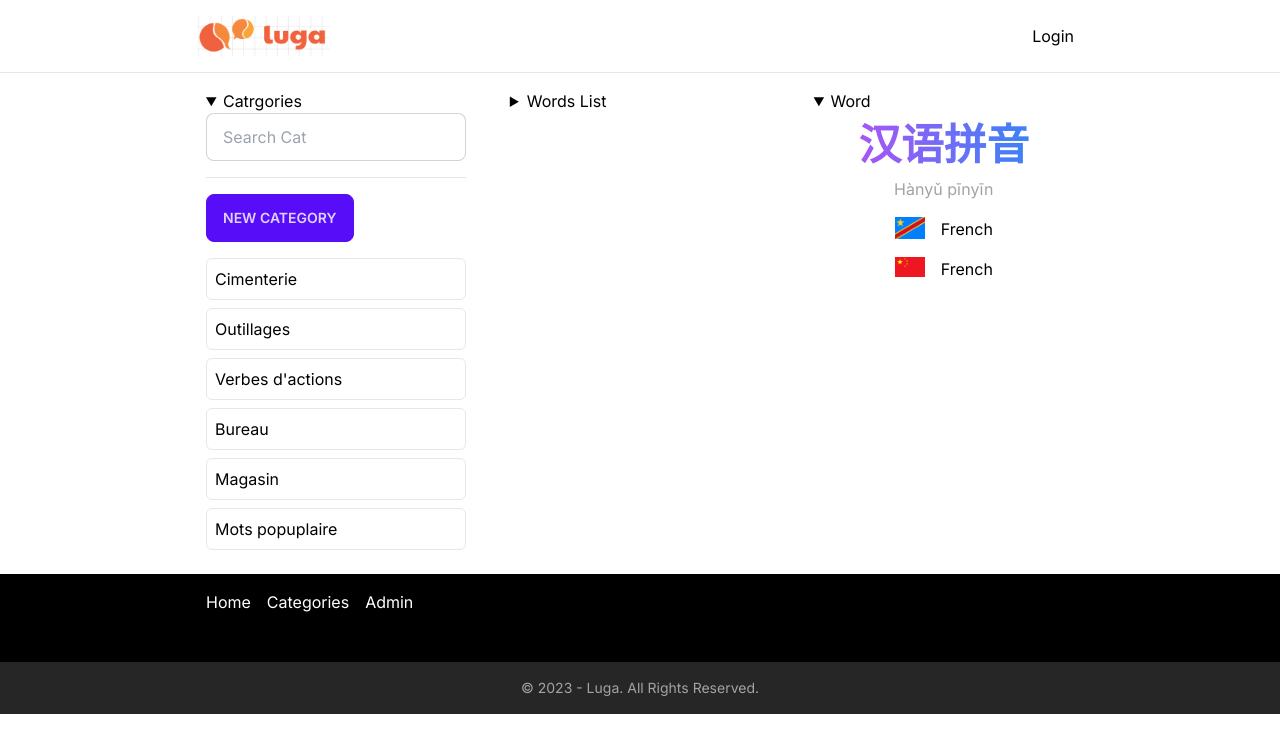
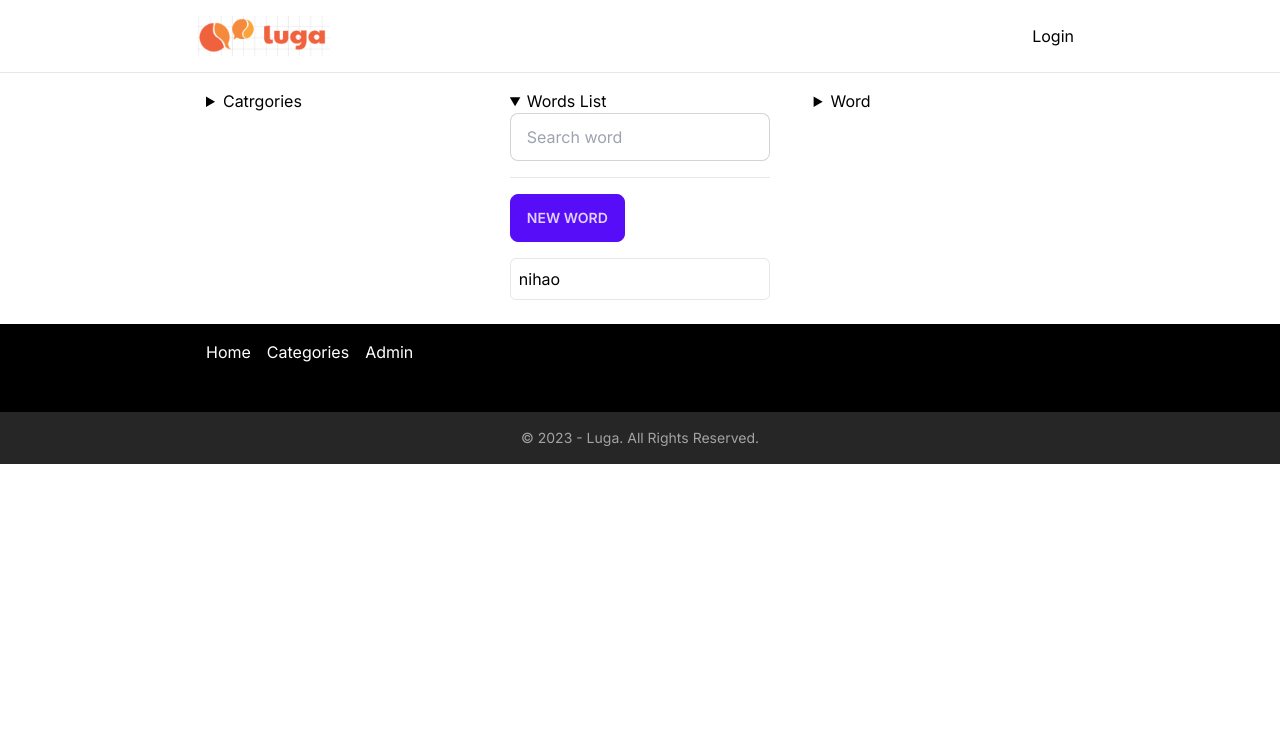
Before and after one commit to doctarhyf/luga, a Next.js app: page /admin in a window 1280 px wide. Both pictures are taken after a click on the heading "Words List". Shown: the top 752 px of the page. Built offline with nearby package versions, Linux system fonts and the light colour scheme.

Commit message:
form fix

```diff
--- a/app/admin/page.tsx
+++ b/app/admin/page.tsx
@@ -4,10 +4,10 @@ import { ROUTES, categories } from "../flow";
 import FormNewWord from "./componemts/FormNewWord";
 import PinyinKB from "./componemts/PinyinKB";
 import Link from "next/link";
-import { Category, Word } from "../types";
+import { ICategory, IWord } from "../types";
 import Image from "next/image";
 
-const Words: Word[] = [{ zh: "Nihao", fr: "nihao", sw: "jambo", py: "nihao" }];
+const Words: IWord[] = [{ zh: "Nihao", fr: "nihao", sw: "jambo", py: "nihao" }];
 
 const enum GUI_STATE {
   IDLE = 0,
@@ -24,6 +24,8 @@ function AdminPanel() {
   //const [editingWord, seteditingWord] = useState(false);
   const [loading, setloading] = useState(true);
   const [guimode, setguimode] = useState(GUI_STATE.IDLE);
+  const [newcatdata, setnewcatdata] = useState<ICategory | null>(null);
+  const [newworddata, setnewworddata] = useState<IWord | null>(null);
 
   return (
     <div className="mx-auto max-w-[900px]">
@@ -33,7 +35,7 @@ function AdminPanel() {
       <div className="flex flex-col md:flex-row justify-between p-4 "></div> */}
 
       <div className="flex flex-col md:flex-row justify-between p-4 ">
-        <details className=" md:w-[30%]" open>
+        <details className=" md:w-[30%]">
           <summary>Catrgories</summary>
 
           <div className="   ">
@@ -53,20 +55,42 @@ function AdminPanel() {
                 >
                   NEW CATEGORY
                 </button>
-                {categories.map((item: Category, i) => (
+                {categories.map((item: ICategory, i) => (
                   <button
                     key={i}
                     className="p-2 block w-full text-start border rounded-md cursor-pointer mb-2 hover:text-white hover:bg-orange-600 "
                   >
                     {item.name.fr}
                   </button>
-                ))}{" "}
+                ))}
               </>
             )}
 
             {guimode === GUI_STATE.EDITING_CATEGORY && (
               <>
                 <div className="flex items-center flex-col">
+                  <div className="pb-4 ">
+                    <input
+                      name="zh"
+                      type="text"
+                      placeholder="Hanzi"
+                      className="input input-bordered w-full"
+                    />
+                  </div>
+                  <div className="pb-4 ">
+                    <input
+                      type="text"
+                      placeholder="Search word"
+                      className="input input-bordered w-full"
+                    />
+                  </div>
+                  <div className="pb-4 ">
+                    <input
+                      type="text"
+                      placeholder="Search word"
+                      className="input input-bordered w-full"
+                    />
+                  </div>
                   <div className="pb-4 ">
                     <input
                       type="text"
@@ -77,6 +101,7 @@ function AdminPanel() {
                 </div>
                 <div>
                   <button className="btn btn-primary">SAVE</button>
+
                   <button
                     onClick={(e) => setguimode(GUI_STATE.IDLE)}
                     className="btn btn-warning"
@@ -92,7 +117,7 @@ function AdminPanel() {
           </div>
         </details>
 
-        <details className=" md:w-[30%]" open>
+        <details className=" md:w-[30%]">
           <summary>Words List</summary>
           <div className="  ">
             <div className="pb-4 border-b mb-4">
@@ -110,7 +135,7 @@ function AdminPanel() {
                 NEW Word
               </button>
             )}
-            {Words.map((item: Word, i) => (
+            {Words.map((item: IWord, i) => (
               <button
                 key={i}
                 className="p-2 block w-full text-start border rounded-md cursor-pointer mb-2 hover:text-white hover:bg-orange-600 "
@@ -121,7 +146,7 @@ function AdminPanel() {
           </div>
         </details>
 
-        <details className=" md:w-[30%]" open>
+        <details className=" md:w-[30%]">
           <summary>Word</summary>
 
           {guimode !== GUI_STATE.EDITING_WORD && (
--- a/app/categories/page.tsx
+++ b/app/categories/page.tsx
@@ -4,7 +4,7 @@ import { categories, strings } from "../flow";
 import next from "../../public/next.svg";
 import Image from "next/image";
 import Link from "next/link";
-import { Country, Word } from "../types";
+import { ICountry, IWord } from "../types";
 
 function Home() {
   const [lang, setlang] = useState("fr");
@@ -14,7 +14,7 @@ function Home() {
     if (countryString === null) {
       setlang("fr");
     } else {
-      const country: Country = JSON.parse(countryString);
+      const country: ICountry = JSON.parse(countryString);
       console.log(country);
       setlang(country.lang);
     }
@@ -25,10 +25,10 @@ function Home() {
     <div className="max-w-[900px] mx-auto">
       <div className="border-b mb-4">
         <div className="  text-[28pt] my-4 text-amber-600 ">
-          {strings[3][lang as keyof Word]}
+          {strings[3][lang as keyof IWord]}
         </div>
         <div className="   my-4 text-neutral-500 ">
-          {strings[4][lang as keyof Word]}
+          {strings[4][lang as keyof IWord]}
         </div>
       </div>
       <div className=" md:flex  ">
--- a/app/flow.ts
+++ b/app/flow.ts
@@ -1,6 +1,6 @@
-import { Category, Country, IRoute, Word } from "./types";
+import { ICategory, ICountry, IRoute, IWord } from "./types";
 
-export const categories: Category[] = [
+export const categories: ICategory[] = [
   {
     id: 0,
     name: { fr: "Cimenterie", zh: "水泥车间", sw: "Atelier ya ciment" },
@@ -43,7 +43,7 @@ export const categories: Category[] = [
   },
 ];
 
-export const strings: Word[] = [
+export const strings: IWord[] = [
   { fr: "Bonjour", sw: "Ni dje?", zh: "你好" },
   { fr: "Demarrer", sw: "Anza", zh: "开始" },
   { fr: "Rechercher", sw: "Mina tafuta ...", zh: "搜索" },
@@ -55,7 +55,7 @@ export const strings: Word[] = [
   },
 ];
 
-export const countries: Record<string, Country> = {
+export const countries: Record<string, ICountry> = {
   DRC: {
     id: 0,
     img: "/drc.png",
--- a/app/lang/page.tsx
+++ b/app/lang/page.tsx
@@ -3,16 +3,16 @@ import Image from "next/image";
 import { useState } from "react";
 import { countries, strings } from "../flow";
 import { useRouter } from "next/navigation";
-import { Country, Word } from "../types";
+import { ICountry, IWord } from "../types";
 
 export default function Home() {
-  const [selectedCountry, setSelectedCountry]: [Country, any] = useState(
+  const [selectedCountry, setSelectedCountry]: [ICountry, any] = useState(
     countries.DRC
   );
 
   const router = useRouter();
 
-  function onCardClicked(country: Country) {
+  function onCardClicked(country: ICountry) {
     setSelectedCountry(country);
     localStorage.setItem("CT", JSON.stringify(country));
   }
@@ -58,7 +58,7 @@ export default function Home() {
         className="btn md:w-80 w-full btn-primary"
         onClick={(e) => onStart()}
       >
-        {strings[1][selectedCountry.lang as keyof Word]}
+        {strings[1][selectedCountry.lang as keyof IWord]}
       </button>
     </main>
   );
--- a/app/page.tsx
+++ b/app/page.tsx
@@ -3,7 +3,7 @@ import Image from "next/image";
 import { countries, strings } from "./flow";
 import { useRouter } from "next/navigation";
 import ButtonStart from "./components/ButtonStart";
-import { Country, IFeature } from "./types";
+import { ICountry, IFeature } from "./types";
 import { useState } from "react";
 
 const features: IFeature[] = [
@@ -101,7 +101,7 @@ function MainSplash() {
 }
 
 export default function Home() {
-  const [selectedCountry, setSelectedCountry]: [Country, any] = useState(
+  const [selectedCountry, setSelectedCountry]: [ICountry, any] = useState(
     countries.DRC
   );
 
@@ -110,7 +110,7 @@ export default function Home() {
     router.push("/lang");
   }
 
-  function onCardClicked(country: Country) {
+  function onCardClicked(country: ICountry) {
     setSelectedCountry(country);
     localStorage.setItem("CT", JSON.stringify(country));
   }
```
Also changed, not shown: app/types.tsx (+7 -6 lines).
